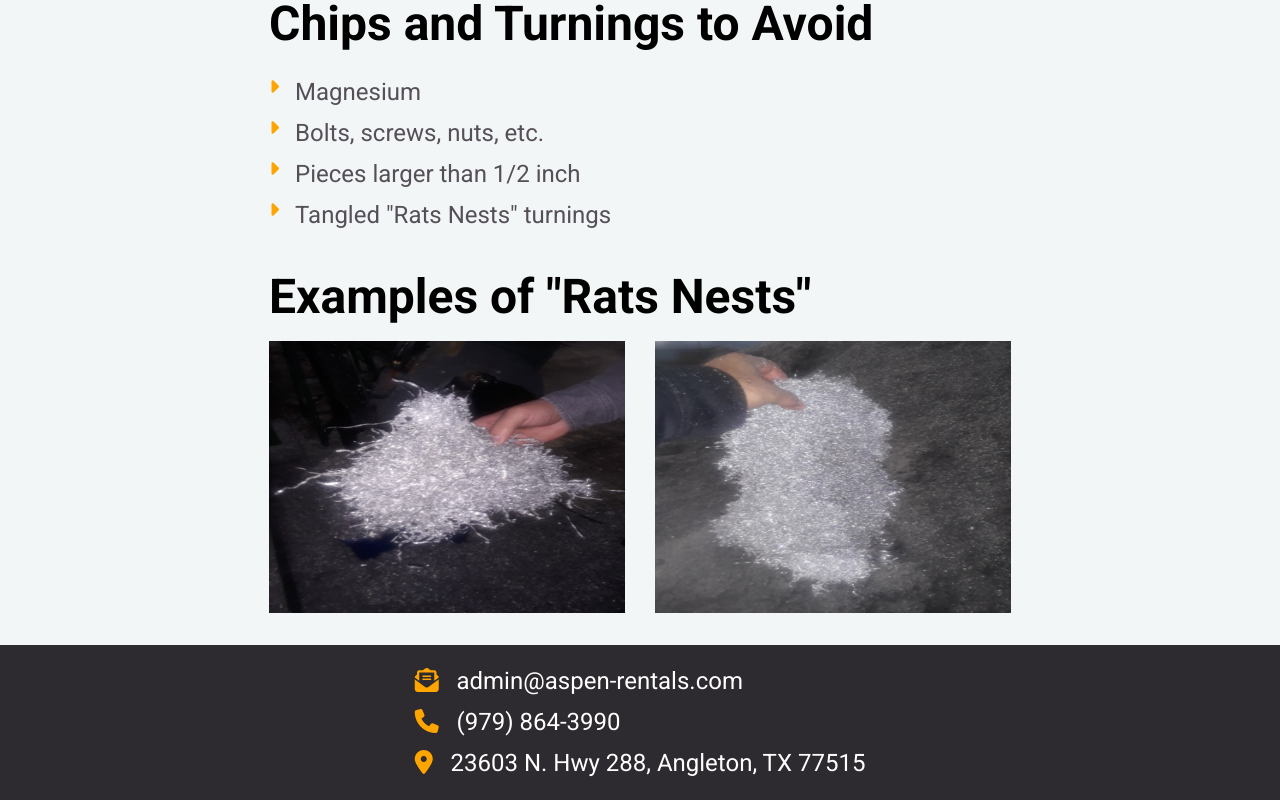
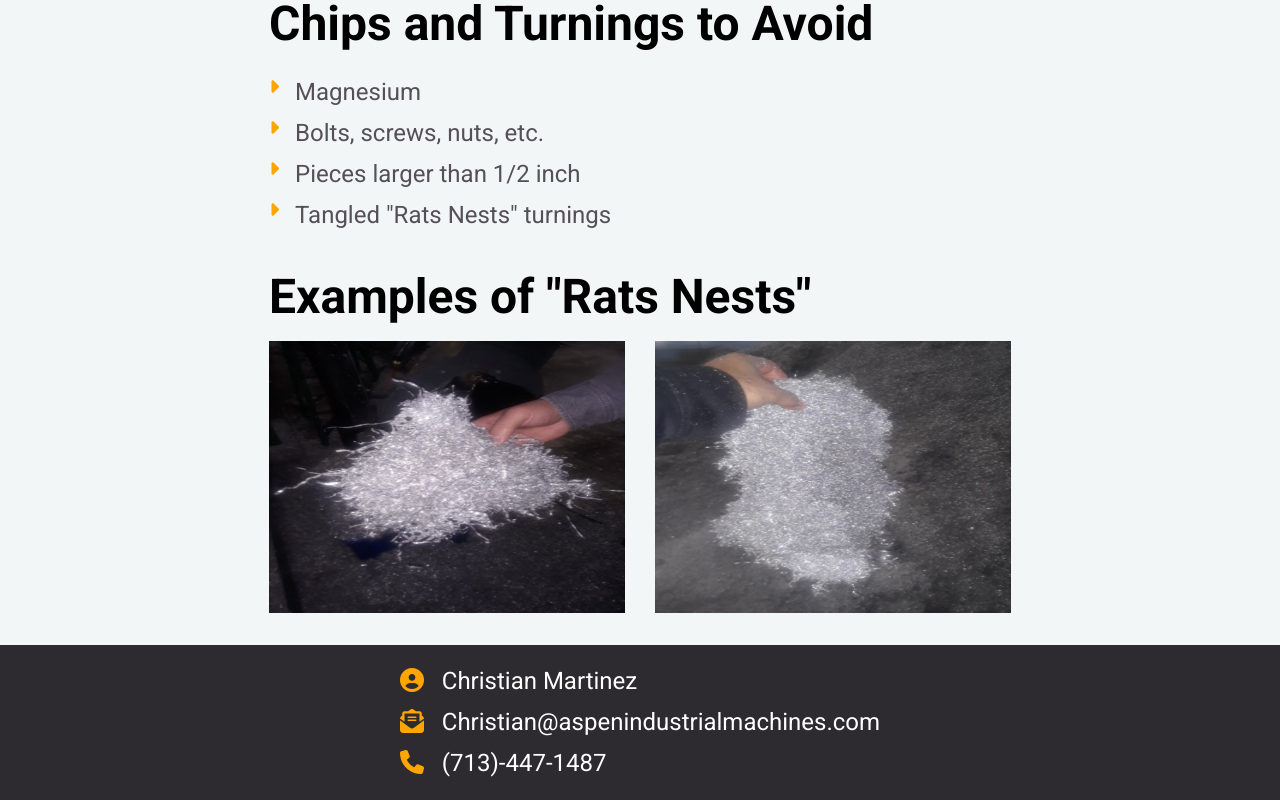
Before and after one commit to MitchellWilson01/aspen-rentals, a React (Create React App) app: page /conditioning in a window 1280 px wide. Shown: the part 530-1330 px from the top of the page. Built offline with nearby package versions, Linux system fonts and the light colour scheme.

Commit message:
footer address removed

```diff
--- a/src/components/Footer/Footer.js
+++ b/src/components/Footer/Footer.js
@@ -5,12 +5,12 @@ const Footer = () => {
     return (
         <div className="footer">
             <div className="thing">
+            <p><i className="fas fa-user-circle"></i>
+            &nbsp;&nbsp;&nbsp;Christian Martinez</p>
             <p><i className="fas fa-envelope-open-text"></i>
-            &nbsp;&nbsp;&nbsp;admin@aspen-rentals.com</p>
+            &nbsp;&nbsp;&nbsp;Christian@aspenindustrialmachines.com</p>
             <p><i className="fas fa-phone"></i>
-            &nbsp;&nbsp;&nbsp;(979) 864-3990</p>
-            <p><i className="fas fa-map-marker-alt"></i>
-            &nbsp;&nbsp;&nbsp;23603 N. Hwy 288, Angleton, TX 77515</p>
+            &nbsp;&nbsp;&nbsp;(713)-447-1487</p>
             </div>
         </div>
     );
```
